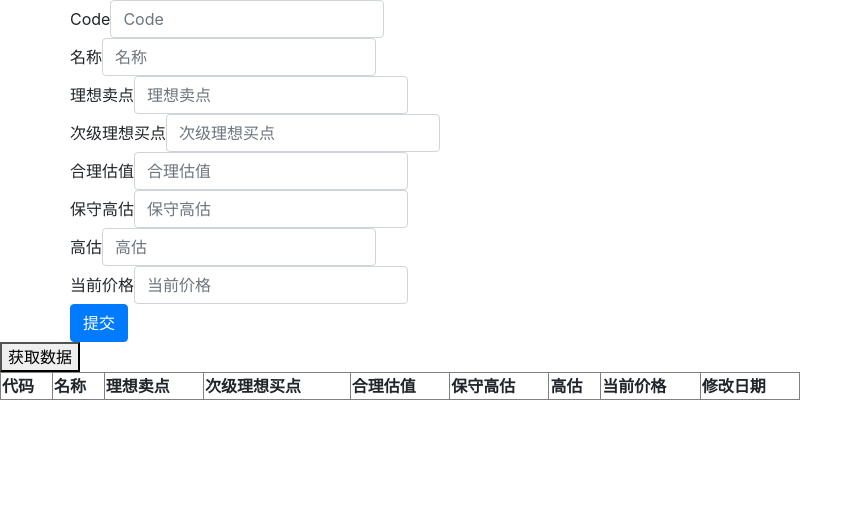
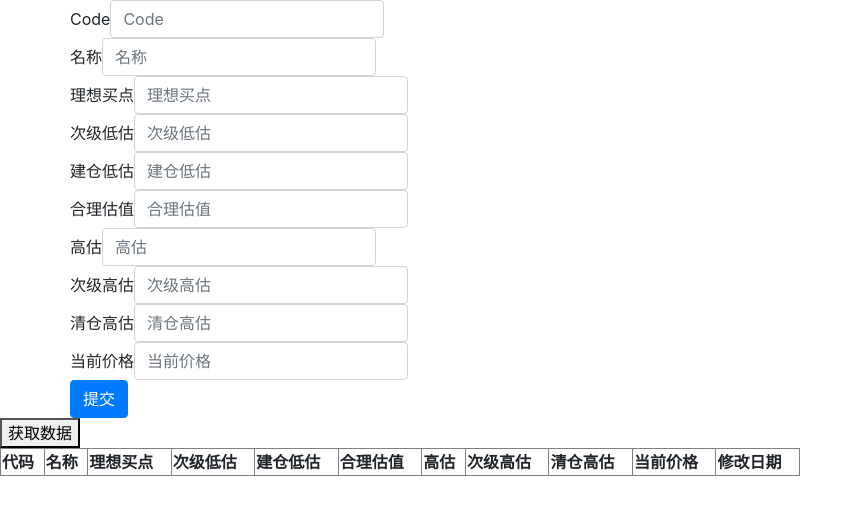
Before and after one commit to nju-luke/mtools, a Django app: page /mainpg in a window 1280 px wide. Shown: the top 515 px of the page, without its empty margins (0-863 px from the left). Run offline with Django 3.2, Linux system fonts and the light colour scheme; the visitor is signed in with stand-in values (Sample User, id 1); lists and menus that the app fills with data are empty; parts of the project's set-up code (start-up, migrations or seed data) failed here and were passed over; some libraries are stand-ins or nearby versions.

Commit message:
first commit

```diff
--- a/monitor/models.py
+++ b/monitor/models.py
@@ -4,15 +4,17 @@ import datetime
 # Create your models here.
 
 class StockPrice(models.Model):
-    username = models.CharField(max_length=32, default="bianseyang")
+    username = models.CharField(max_length=32, default="nju_hyhb")
     # password = models.CharField(max_length=32)
     # age = models.IntegerField()
-    code = models.IntegerField(primary_key = True)
+    code = models.CharField(primary_key = True,max_length=10)
     name = models.CharField(max_length=32)
+    vi3 = models.IntegerField()
     vi2 = models.IntegerField()
     vi1 = models.IntegerField()
     v0 = models.IntegerField()
     vh1 = models.IntegerField()
     vh2 = models.IntegerField()
+    vh3 = models.IntegerField()
     vcur = models.IntegerField()
     chg_date = models.CharField(max_length=32, default=datetime.datetime.today().strftime("%Y-%m-%d"))
--- a/monitor/views.py
+++ b/monitor/views.py
@@ -50,9 +50,11 @@ def create_data(request):
     try:
         values = request.POST
         username = request.user.username
-        StockPrice.objects.update_or_create(code=values['Code'], name=values["name"], vi2=values["vi2"],
+        StockPrice.objects.update_or_create(code=values['Code'], name=values["name"],
+                                            vi3=values["vi3"], vi2=values["vi2"],
                                             vi1=values["vi1"], v0=values["v0"],
                                             vh1=values["vh1"], vh2=values["vh2"],
+                                            vh3=values["vh3"],
                                             vcur=values["vcur"], username=username)
     except ValueError:
         return HttpResponse("请正确输入！")
@@ -63,7 +65,7 @@ def create_data(request):
 def get_data(request):
     username = request.user.username
     if username == "":
-        username = "bianseyang"
+        username = "nju_hyhb"
     values = StockPrice.objects.filter(username=username)
     data = []
     for v in values.values():
--- a/templates/show.html
+++ b/templates/show.html
@@ -80,7 +80,9 @@
             $("#form_submit1").ajaxSubmit(function (data) {
                 alert(data);
             })
-        }py
+        }
+
+        py
 
 
     </script>
@@ -95,43 +97,43 @@
             {% csrf_token %}
             <div class="form-inline">
                 <label for="Code">Code</label>
-                <input type="number" class="form-control" id="Code" name="Code" placeholder="Code">
-
+                <input type="text" class="form-control" id="Code" name="Code" placeholder="Code">
             </div>
             <div class="form-inline">
                 <label for="name">名称</label>
                 <input type="text" class="form-control" id="name" name="name" placeholder="名称">
-
             </div>
             <div class="form-inline">
-                <label for="vi2">理想卖点</label>
-                <input type="number" class="form-control" id="vi2" name="vi2" placeholder="理想卖点">
-
+                <label for="vi3">理想买点</label>
+                <input type="number" class="form-control" id="vi3" name="vi3" placeholder="理想买点">
             </div>
             <div class="form-inline">
-                <label for="vi1">次级理想买点</label>
-                <input type="number" class="form-control" id="vi1" name="vi1" placeholder="次级理想买点">
-
+                <label for="vi2">次级低估</label>
+                <input type="number" class="form-control" id="vi2" name="vi2" placeholder="次级低估">
+            </div>
+            <div class="form-inline">
+                <label for="vi1">建仓低估</label>
+                <input type="number" class="form-control" id="vi1" name="vi1" placeholder="建仓低估">
             </div>
             <div class="form-inline">
                 <label for="v0">合理估值</label>
                 <input type="number" class="form-control" id="v0" name="v0" placeholder="合理估值">
-
             </div>
             <div class="form-inline">
-                <label for="vh1">保守高估</label>
-                <input type="number" class="form-control" id="vh1" name="vh1" placeholder="保守高估">
-
+                <label for="vh1">高估</label>
+                <input type="number" class="form-control" id="vh1" name="vh1" placeholder="高估">
             </div>
             <div class="form-inline">
-                <label for="vh2">高估</label>
-                <input type="number" class="form-control" id="vh2" name="vh2" placeholder="高估">
-
+                <label for="vh2">次级高估</label>
+                <input type="number" class="form-control" id="vh2" name="vh2" placeholder="次级高估">
+            </div>
+            <div class="form-inline">
+                <label for="vh3">清仓高估</label>
+                <input type="number" class="form-control" id="vh3" name="vh3" placeholder="清仓高估">
             </div>
             <div class="form-inline">
                 <label for="vcur">当前价格</label>
                 <input type="number" class="form-control" id="vcur" name="vcur" placeholder="当前价格">
-
             </div>
             <button type="button" class="btn btn-primary" id="btn_tj" onClick="doSubmitForm()">提交</button>
         </form>
@@ -139,16 +141,18 @@
 </div>
 <button id="btn1" onClick="btn1_click()">获取数据</button>
 <div class="list-container" id="list-container">
-    <table width="800" border="1"  id="tb-stck-prcs">
+    <table width="800" border="1" id="tb-stck-prcs">
         <thead>
         <tr>
             <th scope="col">代码</th>
             <th scope="col">名称</th>
-            <th scope="col">理想卖点</th>
-            <th scope="col">次级理想买点</th>
+            <th scope="col">理想买点</th>
+            <th scope="col">次级低估</th>
+            <th scope="col">建仓低估</th>
             <th scope="col">合理估值</th>
-            <th scope="col">保守高估</th>
             <th scope="col">高估</th>
+            <th scope="col">次级高估</th>
+            <th scope="col">清仓高估</th>
             <th scope="col">当前价格</th>
             <th scope="col">修改日期</th>
         </tr>
```
